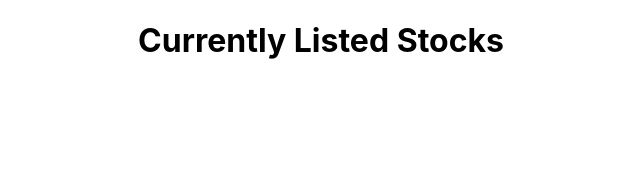
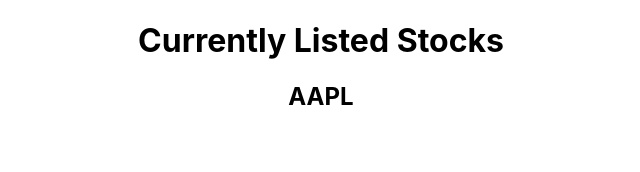
Before and after one commit to ArmadaDev25/BrokerSim, a React (Create React App) app in the folder brokersim/: page /stocks in a window 1280 px wide. Shown: the top 172 px of the page, without its empty margins (319-959 px from the left). Built offline with nearby package versions, Linux system fonts and the light colour scheme.

Commit message:
the AvalibleStocks array is now looped through and elements containing information on the stock display properly

```diff
--- a/brokersim/src/pages/Stocks.js
+++ b/brokersim/src/pages/Stocks.js
@@ -1,11 +1,18 @@
 import { avalibleStocks } from "../data";
+
 
 function Stocks(){
     return(
         <div>
             <h1>Currently Listed Stocks</h1>
             {avalibleStocks.map((avaliblestock,index)=>{
+                const {symbol, value} = avaliblestock
+                return(
+                    <div>
+                        <h2 key={symbol}>{symbol}</h2>
 
+                    </div>
+                )
             })}
         </div>
     )
```
